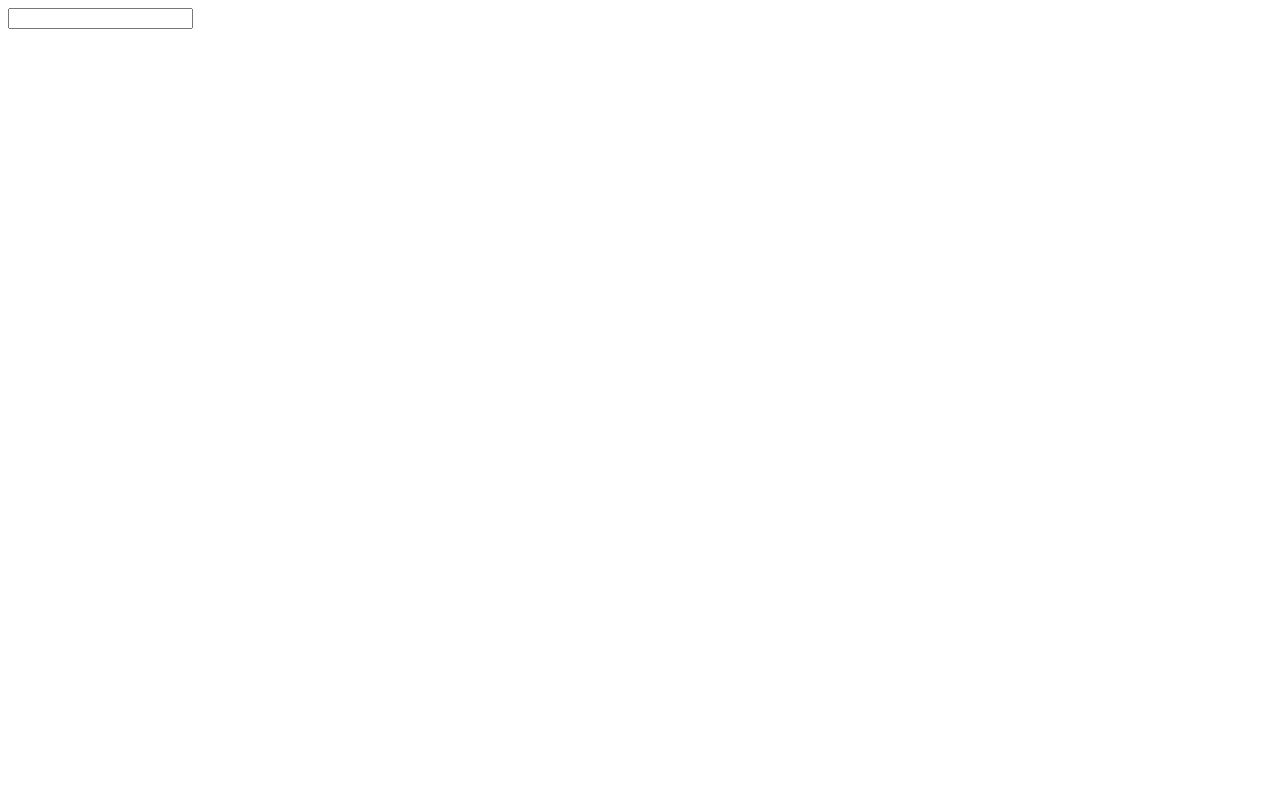
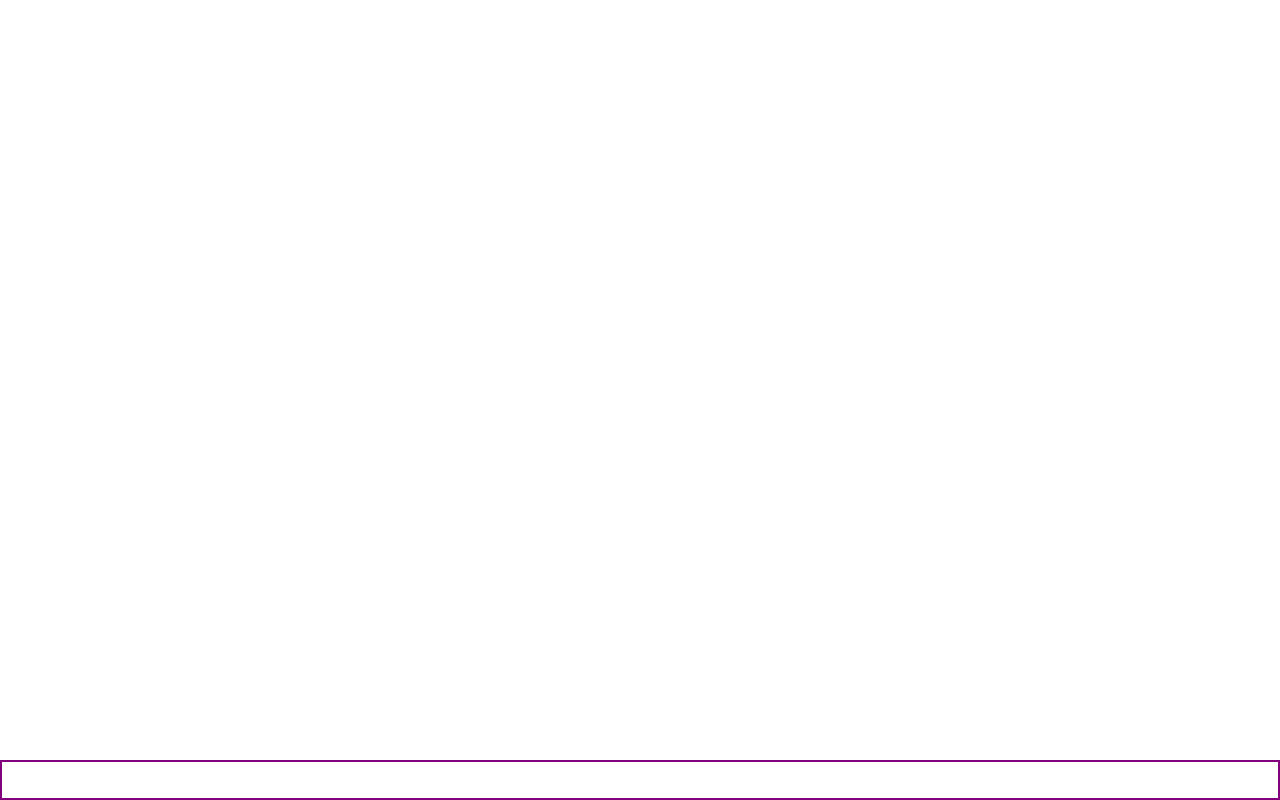
Before and after one commit to 461255824/demo, a plain HTML site: page a.html in a window 1280 px wide. Drawn offline with Linux system fonts and the light colour scheme.

Commit message:
"测试"

```diff
--- a/a.html
+++ b/a.html
@@ -5,9 +5,35 @@
     <meta name="viewport" content="width=device-width, initial-scale=1.0">
     <meta http-equiv="X-UA-Compatible" content="ie=edge">
     <title>Document</title>
+    <style>
+        * {
+            margin:0;
+            padding:0;
+
+        }
+        html,body {
+            height:100%;
+            width:100%;
+        }
+        #search {
+            width:100%;
+            display: block;
+            height:40px;
+            position:absolute;
+            bottom:0;
+            border:2px solid purple;
+        }
+        .box {
+            width:100%;
+            height:100%;
+            position: relative;
+        }
+    </style>
 </head>
 <body>
 
-    <input type="search" name="" value="">
+   <form class = "box">
+        <input type="search" id="search">
+   </form>
 </body>
 </html>
```
